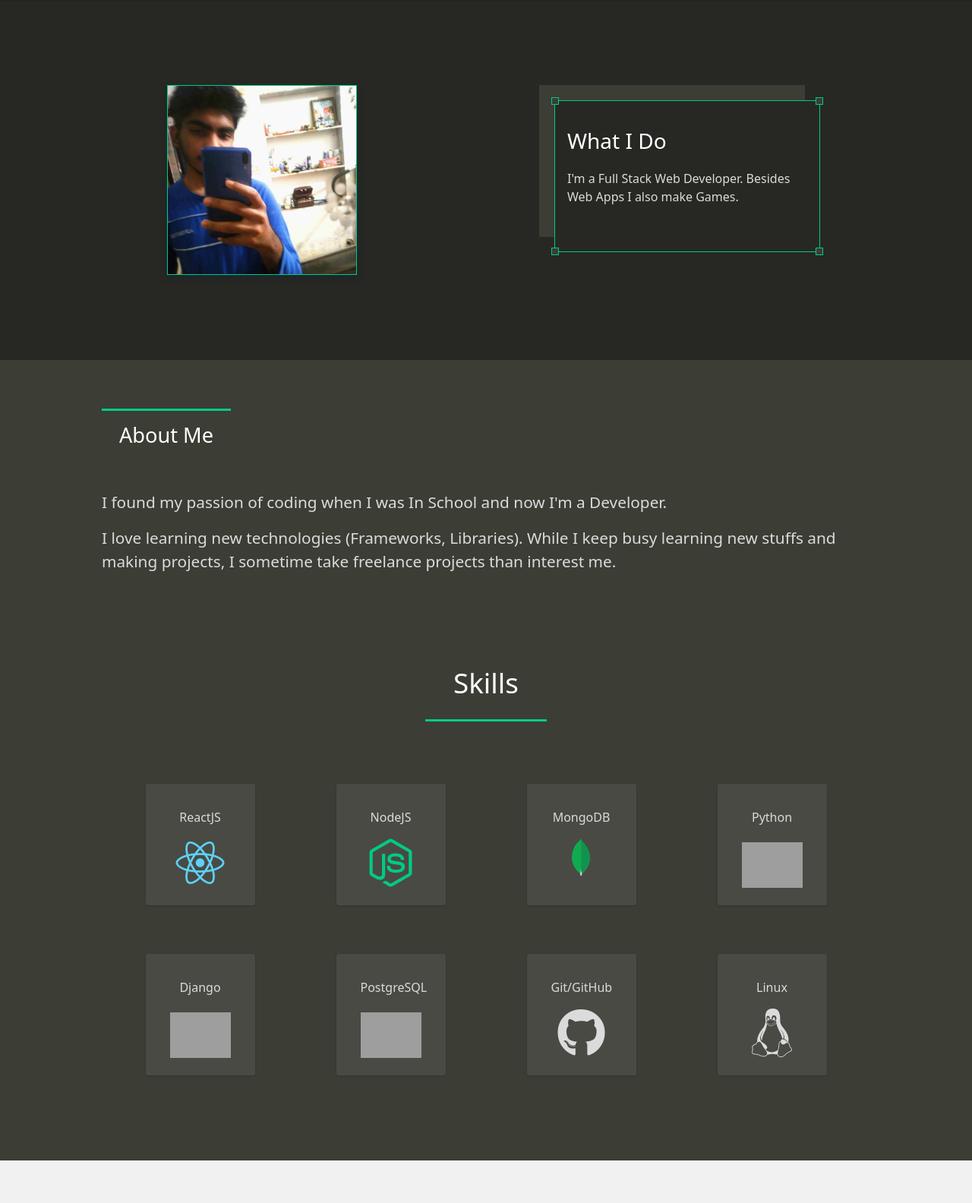
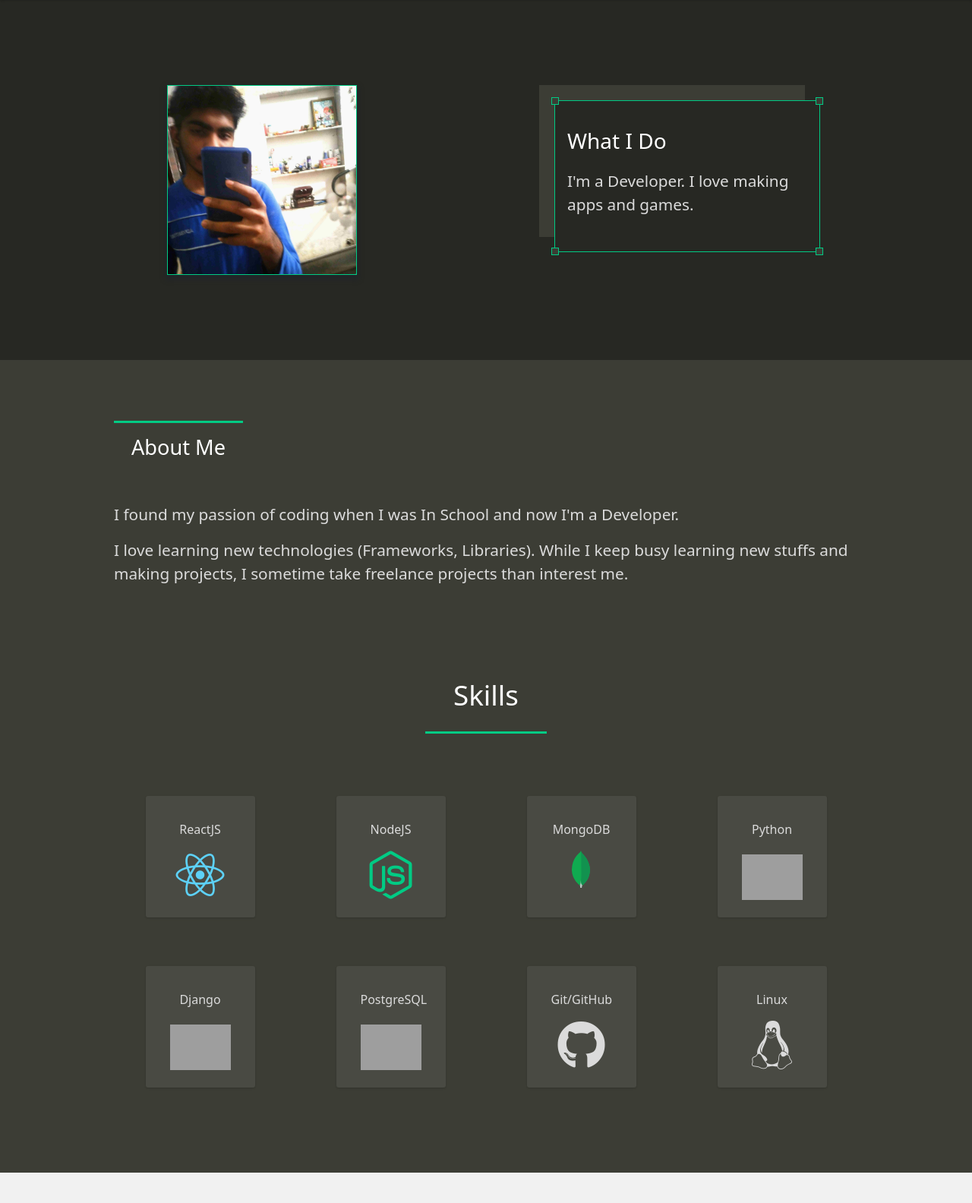
Before and after one commit to siddharthroy12/Portfolio, a Django app: page / in a window 1280 px wide. Shown: the part 77-1661 px from the top of the page at 76% size. Run offline with Django 3.2, Linux system fonts and the light colour scheme; data that the repository does not hold is empty; some libraries are stand-ins or nearby versions; grey boxes are pictures that could not be loaded.

Commit message:
Changed What I do to be more specific and padding in the about section

```diff
--- a/base/static/base/css/main.css
+++ b/base/static/base/css/main.css
@@ -180,6 +180,7 @@ main {
 
 .preview-shadow p {
     color: #DBDBDB;
+    font-size: 1.3rem;
 }
 
 @media (max-width:1000px) {
@@ -205,7 +206,7 @@ main {
 }
 
 .about-me-desc {
-    padding: 4rem;
+    padding: 5rem;
     padding-bottom: 0;
     color: white;
 }
--- a/base/templates/base/home.html
+++ b/base/templates/base/home.html
@@ -19,7 +19,7 @@
                         </div>
                         <h3>What I Do</h3>
                         <p>
-                            I'm a Full Stack Web Developer. Besides Web Apps I also make Games.
+                            I'm a Developer. I love making apps and games.
                         </p>
                     </div>
                 </div>
```
